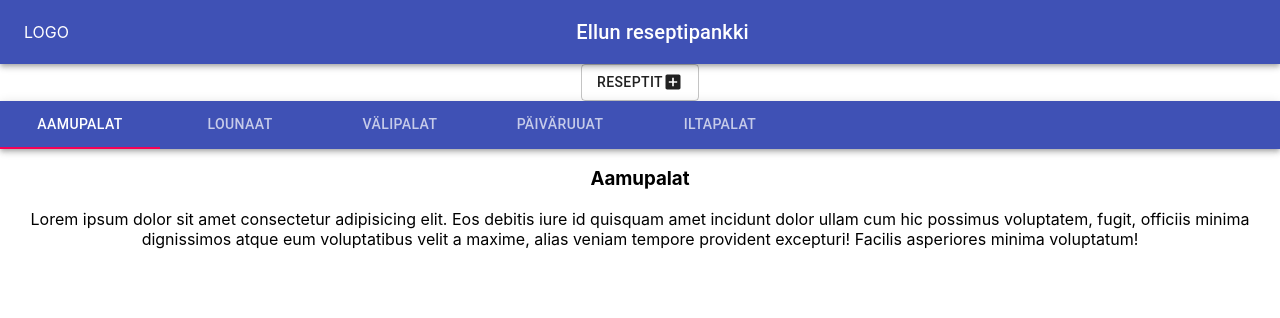
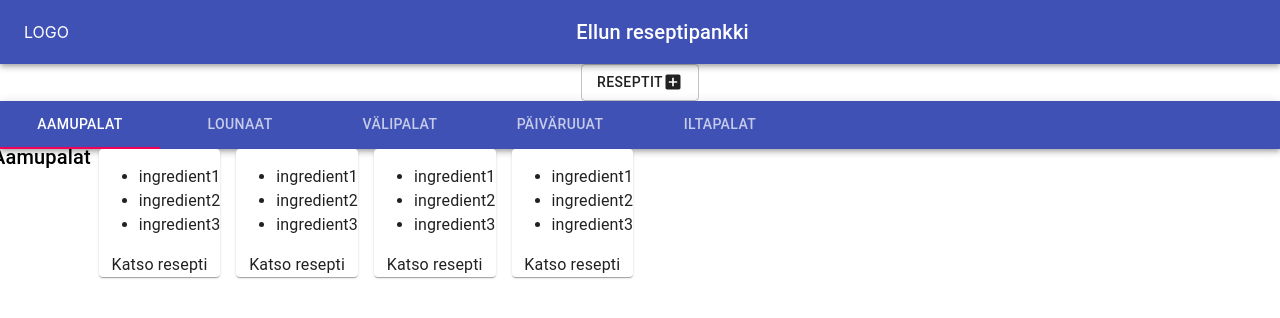
Before and after one commit to ellu-laitinen/reseptit, a React (Create React App) app: page / in a window 1280 px wide. Both pictures are taken after a click on the button "RESEPTIT". Shown: the top 318 px of the page. Built offline with nearby package versions, Linux system fonts and the light colour scheme.

Commit message:
start buildinf breakfast component

```diff
--- a/package.json
+++ b/package.json
@@ -10,6 +10,7 @@
     "@testing-library/user-event": "^12.1.10",
     "react": "^17.0.1",
     "react-dom": "^17.0.1",
+    "react-router-dom": "^5.2.0",
     "react-scripts": "4.0.1",
     "web-vitals": "^0.2.4"
   },
--- a/src/App.js
+++ b/src/App.js
@@ -1,15 +1,14 @@
-import './App.css';
-import NavBar from './NavBar/NavBar'
+import "./App.css";
+import NavBar from "./NavBar/NavBar";
 
-import Reseptit from './Reseptit/Reseptit'
+import Recipes from "./Recipes/Recipes";
 
 function App() {
   return (
     <div className="App">
-<NavBar/>
+      <NavBar />
 
-<Reseptit/>
-
+      <Recipes />
     </div>
   );
 }
--- /dev/null
+++ b/src/Recipes/Breakfasts/Breakfasts.js
@@ -0,0 +1,37 @@
+import React from "react";
+import { Link, Route, Switch } from "react-router-dom";
+import Card from "@material-ui/core/Card";
+import Typography from "@material-ui/core/Typography";
+import Grid from "@material-ui/core/Grid";
+
+import data from "../../breakfasts.json";
+
+const Aamupalat = () => {
+  const breakfast = data.map((item) => {
+    return (
+      <Grid item>
+        <Card>
+          <Typography>
+            <ul>
+              <li> {item.ingredient1}</li>
+              <li> {item.ingredient2}</li>
+              <li> {item.ingredient3}</li>
+            </ul>
+          </Typography>
+
+          <Typography>Katso resepti</Typography>
+        </Card>
+      </Grid>
+    );
+  });
+
+  return (
+    <Grid container spacing={2}>
+      <Typography variant="h6">Aamupalat</Typography>
+
+      {breakfast}
+    </Grid>
+  );
+};
+
+export default Aamupalat;
--- /dev/null
+++ b/src/Recipes/Recipes.js
@@ -0,0 +1,74 @@
+import React, { useState } from "react";
+// import { makeStyles } from '@material-ui/core/styles'
+import Button from "@material-ui/core/Button";
+import AppBar from "@material-ui/core/AppBar";
+import Tabs from "@material-ui/core/Tabs";
+import Tab from "@material-ui/core/Tab";
+import AddBoxIcon from "@material-ui/icons/AddBox";
+import { Typography } from "@material-ui/core";
+
+import Breakfasts from "./Breakfasts/Breakfasts";
+
+const Recipes = () => {
+  // avaa ja sulkee välilehtinäkymän
+  const [open, setOpen] = useState(false);
+  const [value, setValue] = useState(0);
+
+  const openHandler = () => {
+    console.log("clicked");
+    setOpen(!open);
+  };
+
+  // välilehtien sisältö
+  const TabPanel = (props) => {
+    const { children, value, index } = props;
+    return (
+      <div hidden={value !== index}>
+        {value === index && <div>{children}</div>}
+      </div>
+    );
+  };
+
+  const showTabHandler = (event, newValue) => {
+    setValue(newValue);
+  };
+
+  return (
+    <div>
+      <Button variant="outlined" onClick={openHandler}>
+        Reseptit <AddBoxIcon fontSize="small" />
+      </Button>
+      {open ? (
+        <div>
+          {" "}
+          <AppBar position="static">
+            <Tabs value={value} onChange={showTabHandler}>
+              <Tab label="Aamupalat"></Tab>
+              <Tab label="Lounaat"></Tab>
+              <Tab label="Välipalat"></Tab>
+              <Tab label="Päiväruuat"></Tab>
+              <Tab label="Iltapalat"></Tab>
+            </Tabs>
+          </AppBar>
+          <TabPanel value={value} index={0}>
+            <Breakfasts />
+          </TabPanel>
+          <TabPanel value={value} index={1}>
+            Lounaat
+          </TabPanel>
+          <TabPanel value={value} index={2}>
+            Välipalat
+          </TabPanel>
+          <TabPanel value={value} index={3}>
+            Päiväruuat
+          </TabPanel>
+          <TabPanel value={value} index={4}>
+            Iltapalat
+          </TabPanel>
+        </div>
+      ) : null}
+    </div>
+  );
+};
+
+export default Recipes;
--- a/src/Reseptit/Aamupalat/Aamupalat.js
+++ /dev/null
@@ -1,14 +0,0 @@
-import React from 'react';
-
-const Aamupalat = () => {
-    return (
-        <div>
-            <h3>Aamupalat</h3>
-           <p>Lorem ipsum dolor sit amet consectetur adipisicing elit. Eos debitis iure id quisquam amet incidunt dolor ullam cum hic possimus voluptatem, fugit, officiis minima dignissimos atque eum voluptatibus velit a maxime, alias veniam tempore provident excepturi! Facilis asperiores minima voluptatum!</p>
-
-
-        </div>
-    );
-}
-
-export default Aamupalat;
--- a/src/Reseptit/Reseptit.js
+++ /dev/null
@@ -1,68 +0,0 @@
-import React, {useState} from 'react';
-// import { makeStyles } from '@material-ui/core/styles'
-import Button from '@material-ui/core/Button';
-import AppBar from '@material-ui/core/AppBar'
-import Tabs from '@material-ui/core/Tabs'
-import Tab from '@material-ui/core/Tab'
-import AddBoxIcon from '@material-ui/icons/AddBox';
-import { Typography } from '@material-ui/core';
-
-import Aamupalat from './Aamupalat/Aamupalat'
-
-const Reseptit = () => {
-
-    // avaa ja sulkee välilehtinäkymän
-    const [open, setOpen] = useState(false)
-    const [value, setValue] = useState(0)
-
-    const openHandler = () => {
-        console.log('clicked')
-        setOpen(!open)
-    }
-
-    // välilehtien sisältö
-    const TabPanel = (props) => {
-        const { children, value, index} = props;
-        return (
-            <div
-
-            hidden={value !== index}
-            >
-                {value === index && (
-                    <div>{children}</div>
-                )}
-            </div>
-        )
-
-    }
-
-    const showTabHandler = (event, newValue) => {
-        setValue(newValue)
-    }
-
-    return (
-        <div>
-           <Button variant="outlined" onClick={openHandler}>Reseptit <AddBoxIcon fontSize="small"/></Button>
-       { open ?
-       <div> <AppBar position="static">
-            <Tabs value={value} onChange={showTabHandler}>
-                <Tab label='Aamupalat'>
-                </Tab>
-                <Tab label='Lounaat'></Tab>
-                <Tab label='Välipalat' ></Tab>
-                <Tab label='Päiväruuat'></Tab>
-                <Tab label='Iltapalat'></Tab>
-            </Tabs>
-        </AppBar>
-           <TabPanel value={value} index={0}><Aamupalat/></TabPanel>
-           <TabPanel value={value} index={1}>Lounaat</TabPanel>
-           <TabPanel value={value} index={2}>Välipalat</TabPanel>
-           <TabPanel value={value} index={3}>Päiväruuat</TabPanel>
-           <TabPanel value={value} index={4}>Iltapalat</TabPanel>
-           </div>
-       : null}
-        </div>
-    );
-}
-
-export default Reseptit;
--- /dev/null
+++ b/src/breakfasts.json
@@ -0,0 +1,30 @@
+[
+  {
+    "ingredient1": "ingredient1",
+    "ingredient2": "ingredient2",
+    "ingredient3": "ingredient3",
+    "ingredient4": "ingredient4",
+    "instructions": "instructions here"
+  },
+  {
+    "ingredient1": "ingredient1",
+    "ingredient2": "ingredient2",
+    "ingredient3": "ingredient3",
+    "ingredient4": "ingredient4",
+    "instructions": "instructions here"
+  },
+  {
+    "ingredient1": "ingredient1",
+    "ingredient2": "ingredient2",
+    "ingredient3": "ingredient3",
+    "ingredient4": "ingredient4",
+    "instructions": "instructions here"
+  },
+  {
+    "ingredient1": "ingredient1",
+    "ingredient2": "ingredient2",
+    "ingredient3": "ingredient3",
+    "ingredient4": "ingredient4",
+    "instructions": "instructions here"
+  }
+]
```
Also changed, not shown: src/Recipes/Breakfasts/Breakfast.js (added, +7 -0 lines), 2 other files (tests, documents, lock files or other folders).
